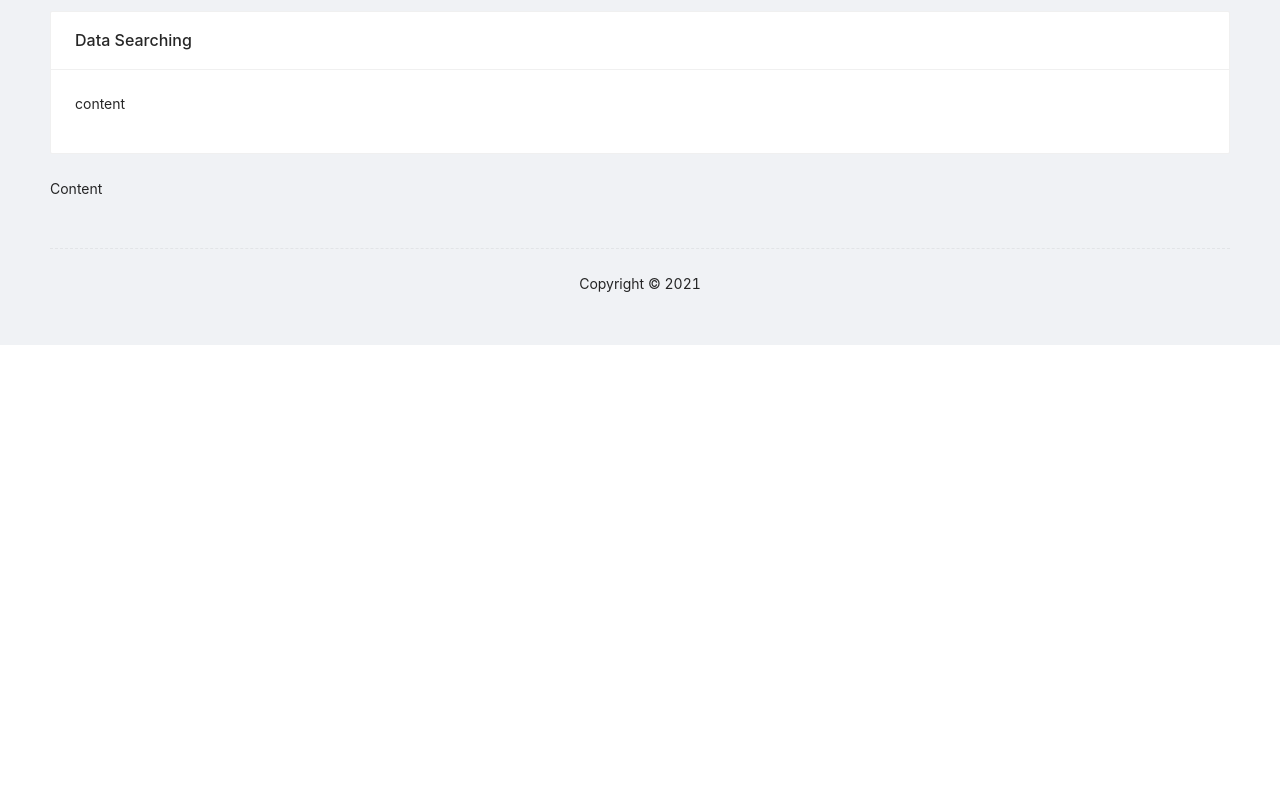
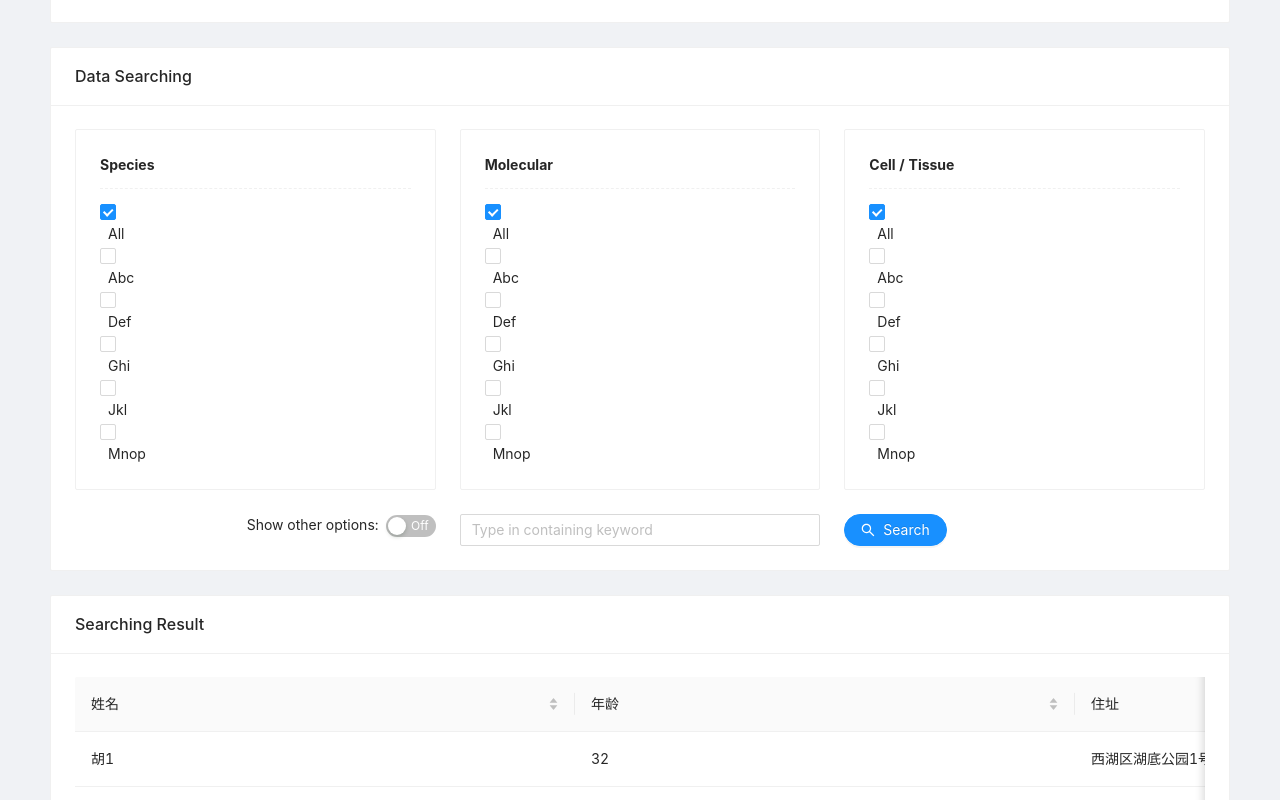
Before and after one commit to ZhangChengX/Covid-19-RNA-Database, a React (Create React App) app: page / in a window 1280 px wide. Shown: the part 320-1120 px from the top of the page. Before the commit the page ends 800 px from the top, so only its background shows below. Built offline with nearby package versions, Linux system fonts and the light colour scheme.

Commit message:
Add more components

```diff
--- a/src/App.css
+++ b/src/App.css
@@ -3,3 +3,7 @@
 .layout {
 	padding: 50px;
 }
+
+.hidden {
+	display: none;
+}
--- a/src/App.js
+++ b/src/App.js
@@ -3,10 +3,11 @@ import Header from './Header';
 import Footer from './Footer';
 import Intro from './Intro';
 import Search from './Search';
+import Result from './Result';
 
 import './App.css';
 
-const { Content } = Layout;
+// const { Content } = Layout;
 
 function App() {
   return (
@@ -15,9 +16,8 @@ function App() {
         <Header />
         <Intro />
         <Search />
-        <Content>
-          Content<br />
-        </Content>
+        <Result />
+        {/* <Content>Content<br /></Content> */}
         <Footer />
       </Space>
     </Layout>
--- a/src/Header.js
+++ b/src/Header.js
@@ -5,12 +5,15 @@ import { HomeOutlined, SearchOutlined, BarChartOutlined, InfoCircleOutlined, Dow
 
 class Header extends React.Component {
 
-	state = {
-		current: 'home',
-	};
+	constructor(props){
+		super(props);
+		this.state = {current: 'home'};
+	}
+
+	// state = { current: 'home'};
 
 	handleClick = e => {
-		console.log('click ', e);
+		// console.log('click ', e);
 		this.setState({ current: e.key });
 	};
 
--- a/src/Intro.js
+++ b/src/Intro.js
@@ -8,7 +8,8 @@ class Intro extends React.Component {
 		// const { current } = this.state;
 		return (
 			<Card title="Introduction">
-		        <p>content</p>
+		        <p>Lorem ipsum dolor sit amet, consectetur adipiscing elit. Sed nonne merninisti licere mihi ista probare, quae sunt a te dicta? Refert tamen, quo modo.</p>
+		        <p>Lorem ipsum dolor sit amet, consectetur adipiscing elit. Sed nonne merninisti licere mihi ista probare, quae sunt a te dicta? Refert tamen, quo modo.</p>
 			</Card>
 		);
 	}
--- /dev/null
+++ b/src/Result.js
@@ -0,0 +1,78 @@
+import React from 'react'
+import { Card, Table } from 'antd';
+
+
+const dataSource = [
+  {
+    key: '1',
+    name: '胡1',
+    age: 32,
+    address: '西湖区湖底公园1号',
+  },
+  {
+    key: '2',
+    name: '胡2',
+    age: 42,
+    address: '西湖区湖底公园1号',
+  },
+  {
+    key: '3',
+    name: '张1',
+    age: 32,
+    address: '西湖区湖底公园1号',
+  },
+  {
+    key: '4',
+    name: '张2',
+    age: 42,
+    address: '西湖区湖底公园1号',
+  },
+];
+for (let i = 5; i < 100; i++) {
+  dataSource.push({
+    key: i,
+    name: `Edward King ${i}`,
+    age: 32,
+    address: `London, Park Lane no. ${i}`,
+  });
+}
+
+const columns = [
+  {
+    title: '姓名',
+    dataIndex: 'name',
+    key: 'name',
+    width: 500,
+    sorter: (a, b) => a.name > b.name,
+  },
+  {
+    title: '年龄',
+    dataIndex: 'age',
+    key: 'age',
+    width: 500,
+    sorter: (a, b) => a.age - b.age,
+  },
+  {
+    title: '住址',
+    dataIndex: 'address',
+    key: 'address',
+    width: 500,
+    sorter: (a, b) => a.address > b.address,
+  },
+];
+
+
+class Search extends React.Component {
+
+	render() {
+		// const { current } = this.state;
+
+		return (
+			<Card title="Searching Result" className="data-search">
+				<Table dataSource={dataSource} columns={columns} scroll={{ x: 1500 }} />
+			</Card>
+		);
+	}
+}
+
+export default Search;
--- /dev/null
+++ b/src/Search.css
@@ -0,0 +1,8 @@
+
+.data-search .ant-checkbox-group label {
+	display: block;
+}
+
+.data-search .divider-thin {
+	margin: 12px 0;
+}
--- a/src/Search.js
+++ b/src/Search.js
@@ -1,14 +1,95 @@
 import React from 'react'
-import { Card } from 'antd';
+import { Card, Row, Col, Divider, Checkbox, Input, Switch, Button } from 'antd';
+import { SearchOutlined } from '@ant-design/icons';
+
+import './Search.css';
+
+const demoOptions = ['All', 'Abc', 'Def', 'Ghi', 'Jkl', 'Mnop'];
+
+function onChange(checkedValues) {
+  console.log('checked = ', checkedValues);
+}
+
 
 
 class Search extends React.Component {
 
+	constructor(props){
+		super(props);
+		this.state = {toggleOptions: false};
+	}
+
+	toggleOptions = (e) => {
+		this.setState({
+			toggleOptions: e
+		});
+	}
+
 	render() {
 		// const { current } = this.state;
+
 		return (
-			<Card title="Data Searching">
-		        <p>content</p>
+			<Card title="Data Searching" className="data-search">
+				<Row gutter={[24, 24]} style={{marginBottom:24}}>
+					<Col span={8}>
+						<Card>
+							<strong>Species</strong>
+							<Divider dashed className="divider-thin"/>
+							<Checkbox.Group options={demoOptions} defaultValue={['All']} name={'Species'} onChange={onChange} />
+						</Card>
+					</Col>
+					<Col span={8}>
+						<Card>
+							<strong>Molecular</strong>
+							<Divider dashed className="divider-thin"/>
+							<Checkbox.Group options={demoOptions} defaultValue={['All']} name={'Molecular'} onChange={onChange} />
+						</Card>
+					</Col>
+					<Col span={8}>
+						<Card>
+							<strong>Cell / Tissue</strong>
+							<Divider dashed className="divider-thin"/>
+							<Checkbox.Group options={demoOptions} defaultValue={['All']} name={'CellTissue'} onChange={onChange} />
+						</Card>
+					</Col>
+				</Row>
+				<Row gutter={[24, 24]} style={{marginBottom:24}} className={this.state.toggleOptions ? "" : "hidden"}>
+					<Col span={8}>
+						<Card>
+							<strong>Dataset (GEO)</strong>
+							<Divider dashed className="divider-thin"/>
+							<Checkbox.Group options={demoOptions} defaultValue={['All']} name={'CellTissue'} onChange={onChange} />
+						</Card>
+					</Col>
+					<Col span={8}>
+						<Card>
+							<strong>Conserved</strong>
+							<Divider dashed className="divider-thin"/>
+							<Checkbox.Group options={demoOptions} defaultValue={['All']} name={'CellTissue'} onChange={onChange} />
+						</Card>
+					</Col>
+					<Col span={8}>
+						<Card>
+							<strong>Annotation-genomic location</strong>
+							<Divider dashed className="divider-thin"/>
+							<Checkbox.Group options={demoOptions} defaultValue={['All']} name={'CellTissue'} onChange={onChange} />
+						</Card>
+					</Col>
+				</Row>
+				<Row gutter={[24, 24]}>
+					<Col span={8} style={{textAlign:"right"}}>
+						Show other options: &nbsp;
+						<Switch checkedChildren="On" unCheckedChildren="Off" onClick={this.toggleOptions} />
+					</Col>
+					<Col span={8}>
+						<Input placeholder="Type in containing keyword" allowClear />
+					</Col>
+					<Col span={8}>
+						<Button type="primary" shape="round" icon={<SearchOutlined />}>
+						  Search
+						</Button>
+					</Col>
+				</Row>
 			</Card>
 		);
 	}
--- a/src/index.css
+++ b/src/index.css
@@ -6,8 +6,3 @@ body {
   -webkit-font-smoothing: antialiased;
   -moz-osx-font-smoothing: grayscale;
 }
-
-code {
-  font-family: source-code-pro, Menlo, Monaco, Consolas, 'Courier New',
-    monospace;
-}
```
Also changed, not shown: 1 other file (tests, documents, lock files or other folders).
